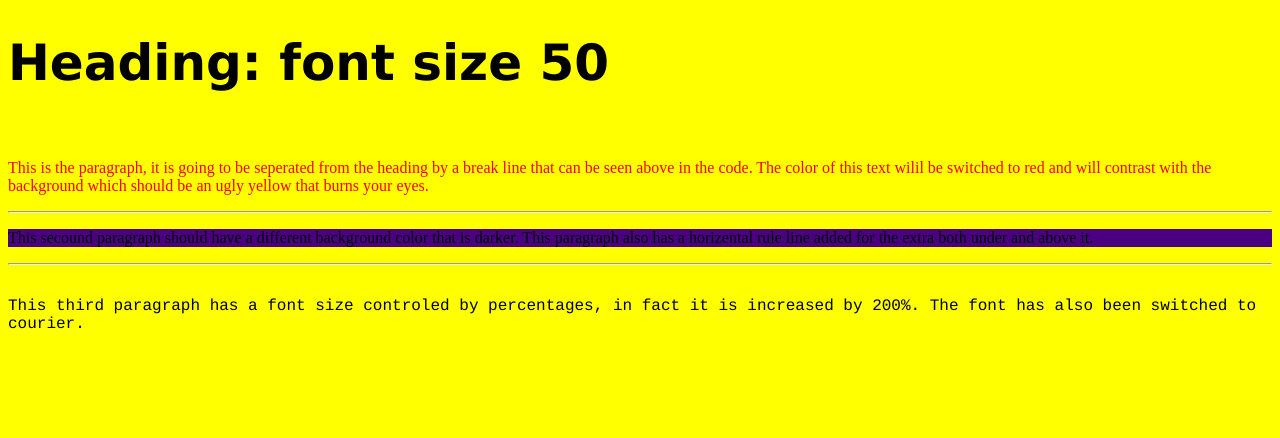
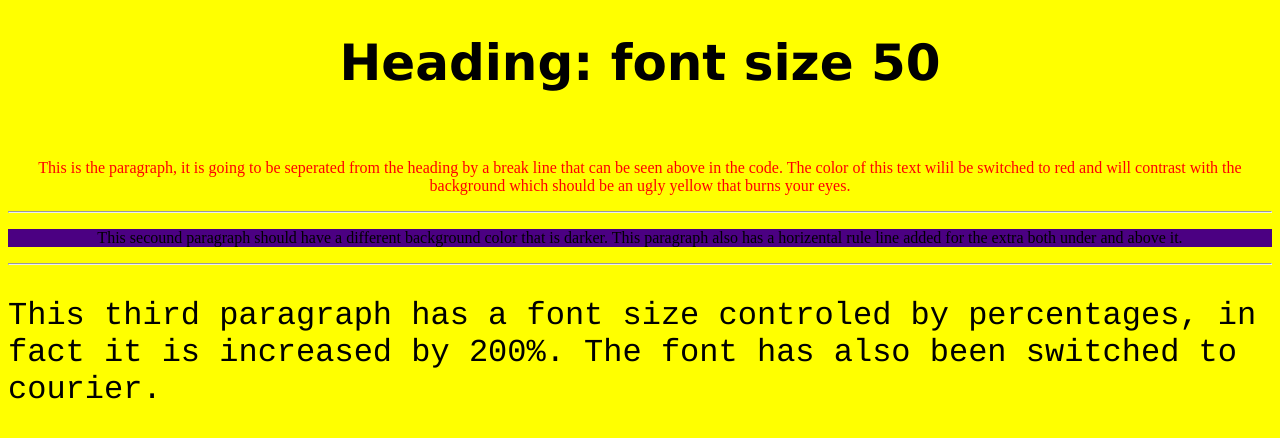
Before and after one commit to Alvin-Ding11/ICS2O-Unit2-04-HTML, a plain HTML site: page index2.html in a window 1280 px wide. Drawn offline with Linux system fonts and the light colour scheme.

Commit message:
more qol and center alignmenet

```diff
--- a/index2.html
+++ b/index2.html
@@ -7,13 +7,13 @@
     <link href="style.css" rel="stylesheet" type="text/css" />
   </head>
   <body style="background-color:yellow;">
-    <h1 style="font-size:50px;font-family:verdana;">Heading: font size 50</h1></h1>
+    <h1 style="font-size:50px;font-family:verdana;text-align:center;">Heading: font size 50</h1></h1>
     <br>
-    <p style="color:red;font-family:timesnewroman;"> This is the paragraph, it is going to be seperated from the heading by a break line that can be seen above in the code. The color of this text wilil be switched to red and will contrast with the background which should be an ugly yellow that burns your eyes. </p>
+    <p style="color:red;font-family:timesnewroman;text-align:center;"> This is the paragraph, it is going to be seperated from the heading by a break line that can be seen above in the code. The color of this text wilil be switched to red and will contrast with the background which should be an ugly yellow that burns your eyes. </p>
     <hr>
-    <p style="background-color:indigo;"> This secound paragraph should have a different background color that is darker. This paragraph also has a horizental rule line added for the extra both under and above it. </p>
+    <p style="background-color:indigo;text-align:center;"> This secound paragraph should have a different background color that is darker. This paragraph also has a horizental rule line added for the extra both under and above it. </p>
     <hr>
-    <p style="font-size:200%;"><p style="font-family:courier;"> This third paragraph has a font size controled by percentages, in fact it is increased by 200%. The font has also been switched to courier.  </p></p>
+    <p style="font-size:200%;font-family:courier;text-aligin:center;"> This third paragraph has a font size controled by percentages, in fact it is increased by 200%. The font has also been switched to courier.  </p></p>
     <script src="script.js"></script>
   </body>
 </html>
```
